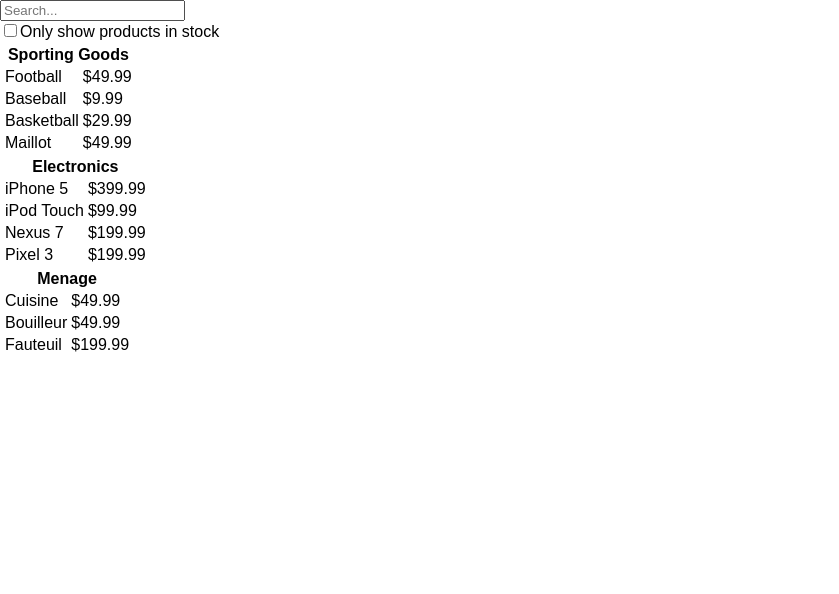
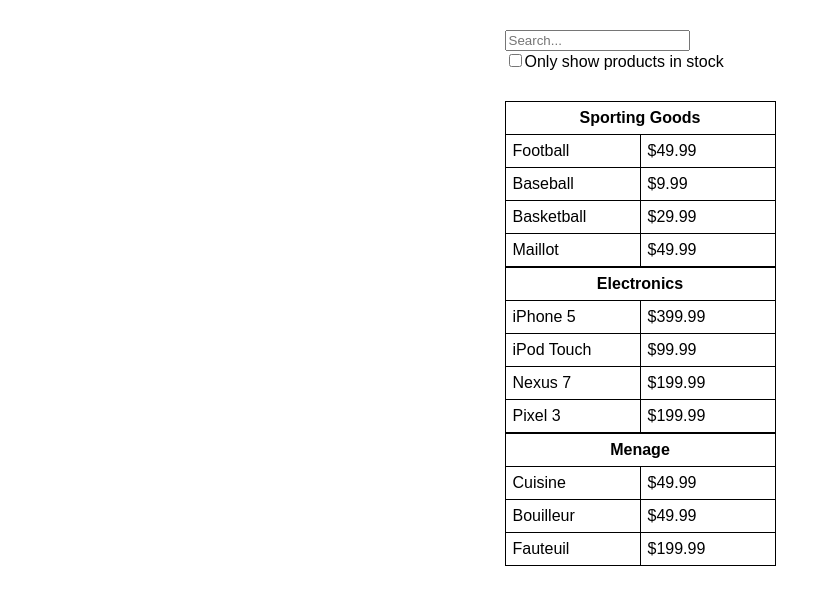
Before and after one commit to GloireMutaliko21/stock-produits-react-categoryGrouped, a React app: page / in a window 1280 px wide. Shown: the whole page, without its empty margins (0-839 px from the left). Built offline with nearby package versions, Linux system fonts and the light colour scheme.

Commit message:
style: bordures dans le tableau et centrer le contenu de la page

```diff
--- a/src/components/Tableau.jsx
+++ b/src/components/Tableau.jsx
@@ -1,6 +1,7 @@
 import React from "react";
 import { produits } from "../data/produits";
 import Categories from './Categories';
+import '../styles/tableau.css'
 
 function Tableau() {
     let tableauCategories = []
--- a/src/styles/index.css
+++ b/src/styles/index.css
@@ -1,5 +1,7 @@
 body {
-  margin: 0;
+  display: flex;
+  margin: 30px;
   padding: 0;
   font-family: sans-serif;
+  justify-content: center;
 }
--- /dev/null
+++ b/src/styles/tableau.css
@@ -0,0 +1,13 @@
+table {
+   border-collapse: collapse;
+   margin-top: 30px;
+}
+
+th,td {
+    border: 1px solid;
+    padding: 7px;
+}
+
+td{
+    min-width: 120px;
+}
```
